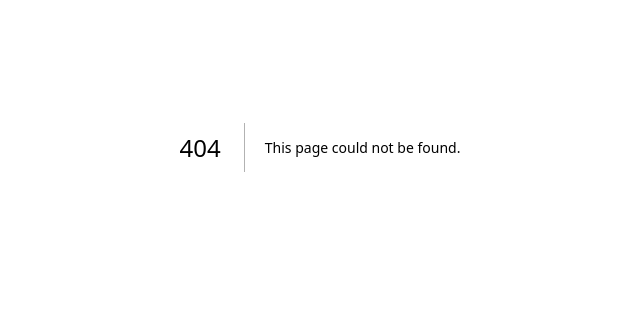
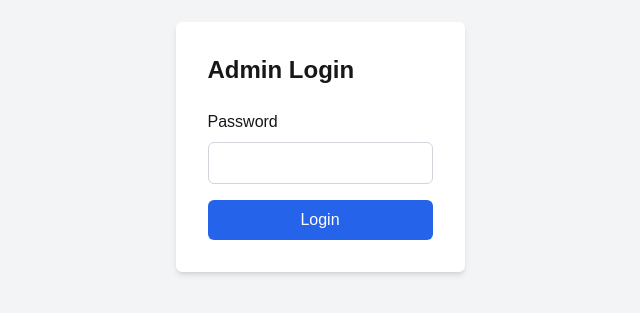
Before and after one commit to patsa14/miniproject, a Next.js app: page /admin/login in a window 1280 px wide. Before the commit this address had no page. Shown: the part 253-566 px from the top of the page, without its empty margins (320-960 px from the left). Built offline with nearby package versions, Linux system fonts and the light colour scheme.

Commit message:
Fix Admin view

```diff
--- /dev/null
+++ b/app/admin/login/page.js
@@ -0,0 +1,53 @@
+'use client';
+
+import { useState } from 'react';
+import { useRouter } from 'next/navigation';
+
+export default function LoginPage() {
+  const [password, setPassword] = useState('');
+  const [error, setError] = useState('');
+  const router = useRouter();
+
+  const handleLogin = (e) => {
+    e.preventDefault();
+    const adminPassword = process.env.NEXT_PUBLIC_ADMIN_PASSWORD;
+    const adminToken = process.env.NEXT_PUBLIC_ADMIN_TOKEN;
+
+    if (password === adminPassword) {
+      document.cookie = `admin-token=${adminToken}; path=/`;
+      router.push('/admin/properties'); // Redirect to properties page
+    } else {
+      setError('Invalid password. ONLY Admin can acces!');
+    }
+  };
+
+  return (
+    <main className="min-h-screen flex items-center justify-center bg-gray-100">
+      <div className="bg-white p-8 rounded-md shadow-md">
+        <h2 className="text-2xl font-semibold mb-6">Admin Login</h2>
+        {error && <div className="text-red-500 mb-4">{error}</div>}
+        <form onSubmit={handleLogin}>
+          <div className="mb-4">
+            <label htmlFor="password" className="block mb-2">
+              Password
+            </label>
+            <input
+              type="password"
+              id="password"
+              value={password}
+              onChange={(e) => setPassword(e.target.value)}
+              required
+              className="w-full p-2 border border-gray-300 rounded-md"
+            />
+          </div>
+          <button
+            type="submit"
+            className="w-full bg-blue-600 text-white py-2 rounded-md"
+          >
+            Login
+          </button>
+        </form>
+      </div>
+    </main>
+  );
+}
--- a/app/login/page.tsx
+++ b/app/login/page.tsx
@@ -16,6 +16,7 @@ export default function Login() {
     setError(''); // Reset error before making the request
     setSuccess(''); // Reset success message
     setLoading(true); // Start loading
+
 
     // Basic client-side validation
     if (!email || !password) {
--- a/app/middleware.js
+++ b/app/middleware.js
@@ -1,18 +1,16 @@
-// /app/middleware.js
 import { NextResponse } from 'next/server';
 
 export function middleware(req) {
-  const { cookies } = req;
-  const token = cookies.get('admin-token');  // Check if the admin token is set
+  const token = req.cookies.get('admin-token');
 
-  // If there's no token or it's invalid, redirect to the login page
-  if (!token || token !== 'your-secret-token') {
-    return NextResponse.redirect('/login');  // Redirect to a login page or unauthorized page
+  if (!token || token !== process.env.NEXT_PUBLIC_ADMIN_TOKEN) {
+    // Redirect to admin login if not authenticated
+    return NextResponse.redirect(new URL('/admin/login', req.url));
   }
 
   return NextResponse.next();
 }
 
 export const config = {
-  matcher: ['/admin/**'],  // Protect the admin page route
+  matcher: ['/admin/properties/:path*'], // Apply middleware to admin properties
 };
--- a/app/properties/page.js
+++ b/app/properties/page.js
@@ -54,18 +54,27 @@ export default function Properties() {
           </div>
           <nav>
   <ul className="flex space-x-6">
-              {["Home", "About", "Properties", "Contact"].map((item) => (
+    {['Home', 'About', 'Properties', 'Contact'].map((item) => (
       <li key={item}>
         <Link
-                    href={item === "Home" ? "/" : `/${item.toLowerCase()}`}
+          href={item === 'Home' ? '/' : `/${item.toLowerCase()}`}
           className="text-gray-900 font-medium hover:text-slate-500 transition-all"
         >
           {item}
         </Link>
       </li>
     ))}
+    <li>
+      <Link
+        href="/admin/login"
+        className="text-red-600 font-medium hover:text-red-800 transition-all"
+      >
+        Admin
+      </Link>
+    </li>
   </ul>
 </nav>
+
         </div>
       </header>
 
```
Also changed, not shown: app/admin/properties/page.js (line endings or trailing spaces). Lines whose indentation alone changed are shown as unchanged.
